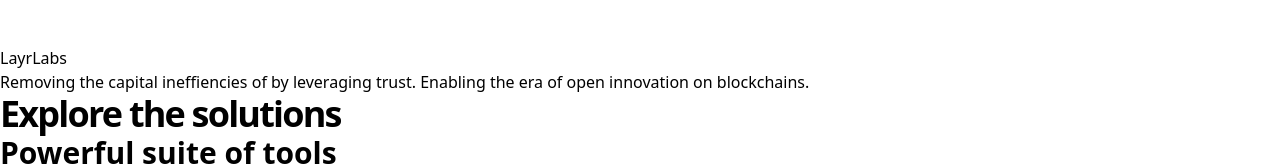
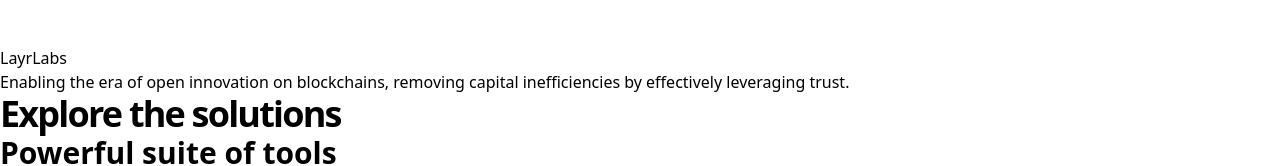
Before and after one commit to Chris-Moller/landingv3, a React (Vite) app: page / in a window 1280 px wide. Shown: the part 564-730 px from the top of the page. Built offline with nearby package versions, Linux system fonts and the light colour scheme.

Commit message:
HeroTextEdit

```diff
--- a/src/partials/HeroHome.jsx
+++ b/src/partials/HeroHome.jsx
@@ -36,7 +36,7 @@
           <div className="text-center pb-12 md:pb-16">
             <h1 className="text-5xl md:text-6xl font-extrabold leading-tighter tracking-tighter mb-4" data-aos="zoom-y-out"> <span className="bg-clip-text text-transparent bg-gradient-to-r from-blue-500 to-blue-500">LayrLabs</span></h1>
             <div className="max-w-3xl mx-auto">
-              <p className="text-xl text-gray-600 mb-8" data-aos="zoom-y-out" data-aos-delay="150">Removing the capital ineffiencies of by leveraging trust. Enabling the era of open innovation on blockchains.</p>
+              <p className="text-xl text-gray-600 mb-8" data-aos="zoom-y-out" data-aos-delay="150">Enabling the era of open innovation on blockchains, removing capital inefficiencies by effectively leveraging trust.</p>
               <div className="max-w-xs mx-auto sm:max-w-none sm:flex sm:justify-center" data-aos="zoom-y-out" data-aos-delay="300">
               </div>
             </div>
```
